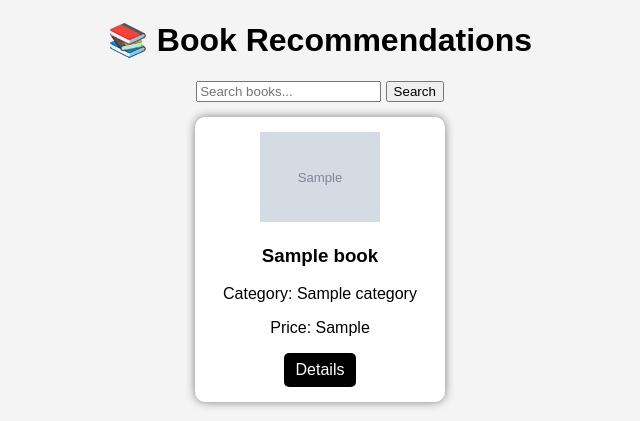
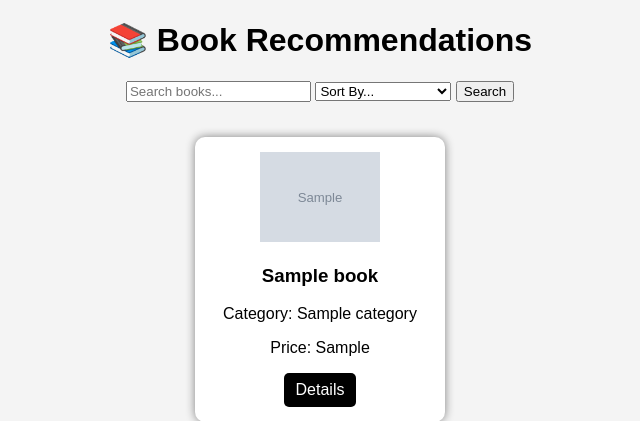
Before and after one commit to Kartavyaaao/book-recommendation-flask, a Flask app: template templates/home.html in a window 1280 px wide. Shown: the top 421 px of the page, without its empty margins (320-960 px from the left). Run offline with Flask 3, Linux system fonts and the light colour scheme; the template is opened without the code that fills it: most values are stand-ins (such as "Sample title", 1, 10 or a date in 2020); grey boxes marked "Sample" are stand-in pictures; some libraries are stand-ins or nearby versions.

Commit message:
Update home.html

```diff
--- a/templates/home.html
+++ b/templates/home.html
@@ -9,8 +9,16 @@
 
 <h1>📚 Book Recommendations</h1>
 
-<form method="GET">
-    <input name="search" placeholder="Search books...">
+<form method="GET" action="/home" style="margin-bottom: 20px;">
+    <input name="search" placeholder="Search books..." value="{{ request.args.get('search', '') }}">
+
+    <select name="sort" onchange="this.form.submit()">
+        <option value="">Sort By...</option>
+        <option value="Title" {% if request.args.get('sort') == 'Title' %}selected{% endif %}>Title (A-Z)</option>
+        <option value="Category" {% if request.args.get('sort') == 'Category' %}selected{% endif %}>Category</option>
+        <option value="Price (incl. tax)" {% if request.args.get('sort') == 'Price (incl. tax)' %}selected{% endif %}>Price (Low to High)</option>
+    </select>
+
     <button type="submit">Search</button>
 </form>
 
@@ -18,21 +26,19 @@
 
 {% for book in books %}
 <div class="card">
-
-    <img src="{{ book.Image }}" width="120">
-
+    <img src="{{ book.Image }}" width="120" alt="Book Cover">
     <h3>{{ book.Title }}</h3>
-
     <p>Category: {{ book.Category }}</p>
-
     <p>Price: {{ book["Price (incl. tax)"] }}</p>
-
     <a class="btn" href="/book/{{ book.UPC }}">Details</a>
-
 </div>
 {% endfor %}
+
+{% if not books %}
+    <p>No books found matching your criteria.</p>
+{% endif %}
 
 </div>
 
 </body>
-</html>
+    </html>
```
